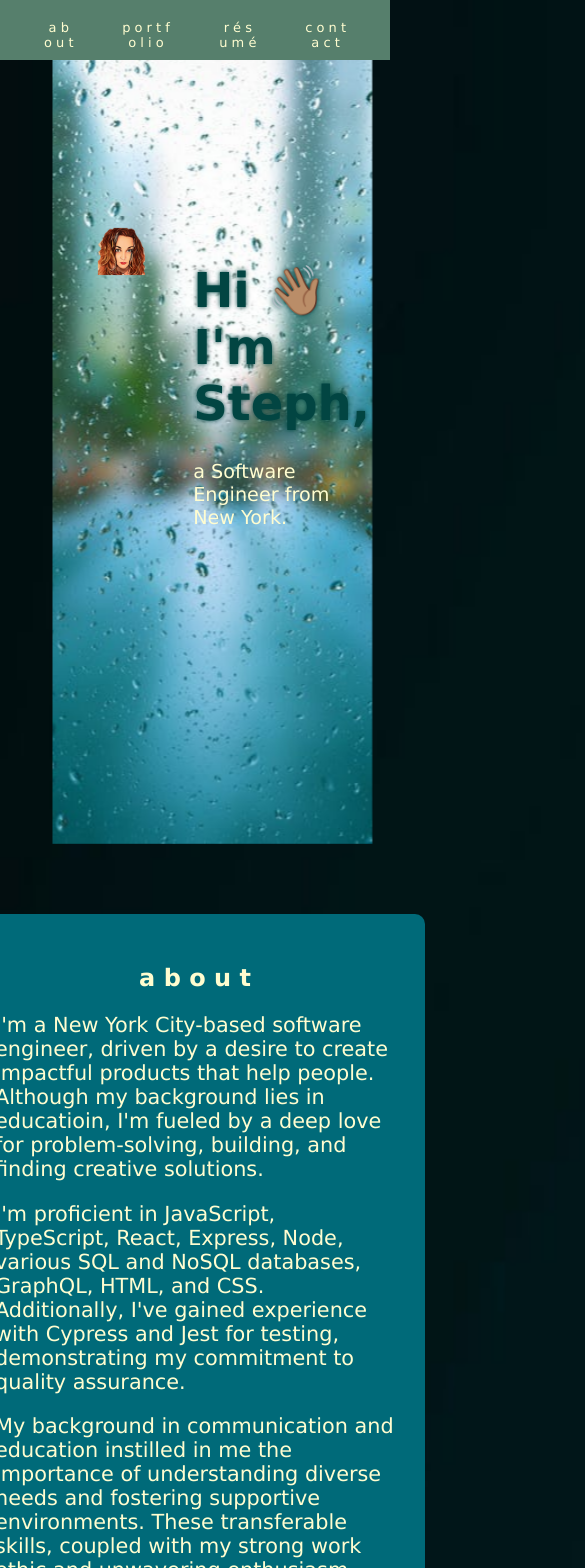
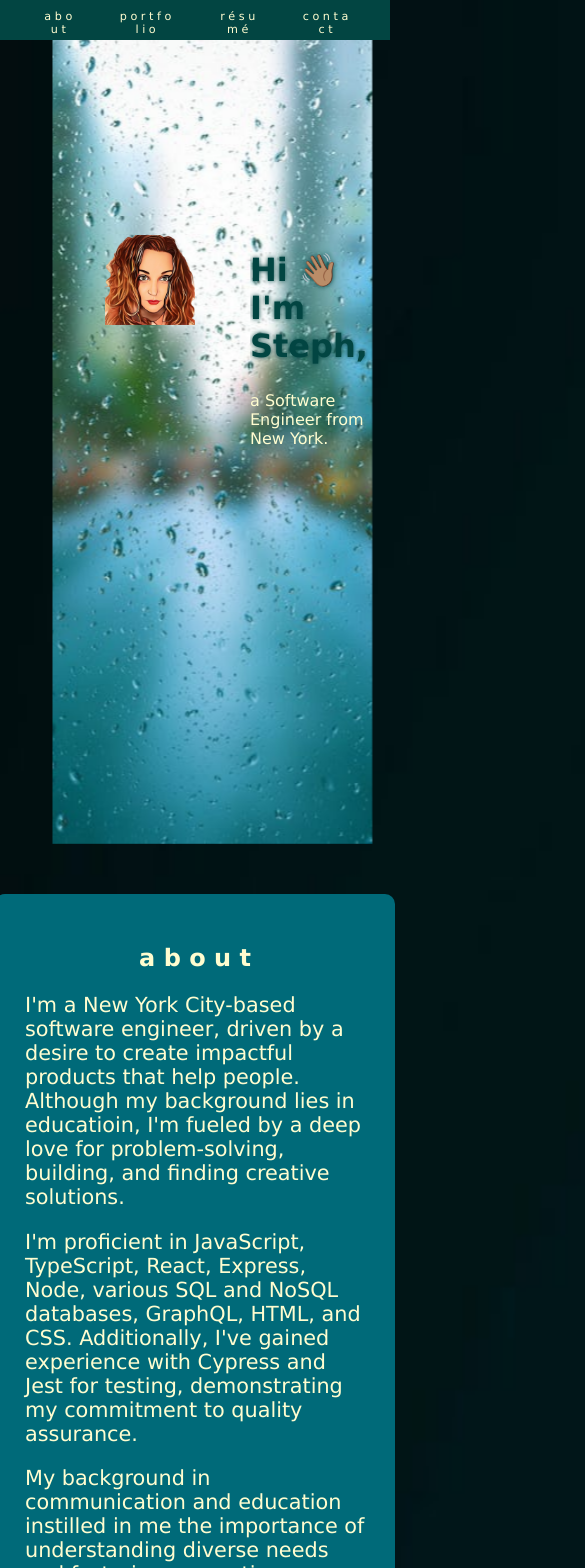
Before and after one commit to stephanie-115/portfolio, a React (Vite) app: page / in a window 390 px wide. Shown: the top 1568 px of the page, 585 px wide, since content can reach past the window. Built offline with nearby package versions, Linux system fonts and the light colour scheme.

Commit message:
Edited responsive styling

```diff
--- a/index.html
+++ b/index.html
@@ -1,4 +1,4 @@
-<!doctype html>
+<!DOCTYPE html>
 <html lang="en">
   <head>
     <meta charset="UTF-8" />
@@ -12,6 +12,5 @@
     <footer>
       <p>&copy; 2024 Stephanie Serrano. All rights reserved.</p>
     </footer>
-
   </body>
 </html>
--- a/src/components/Contact.jsx
+++ b/src/components/Contact.jsx
@@ -41,11 +41,7 @@ function ContactForm() {
             target="_blank"
             rel="noopener noreferrer"
           >
-            <img
-              src={linkedin}
-              className="icon"
-              alt="LinkedIn"
-            />
+            <img src={linkedin} className="icon" alt="LinkedIn" />
           </a>
         </div>
         {state.succeeded ? (
--- a/src/components/FlipCard.module.css
+++ b/src/components/FlipCard.module.css
@@ -13,7 +13,7 @@
 }
 
 .c {
-  position:absolute;
+  position: absolute;
   max-width: 500px;
   max-height: 500px;
   width: 350px;
@@ -29,19 +29,19 @@
   right: 0;
   bottom: 0;
   transform: rotateX(180deg);
-  /* transition: transform 0.1s ease-in; */
   display: flex;
   flex-direction: column;
   justify-content: space-between;
 }
 
 .backcard {
-  width: 100%;
-  height: 100%;
+  width: auto;
+  height: auto;
   display: flex;
   align-items: center;
   justify-content: center;
   margin-top: 70px;
+  margin-right: 3px;
 }
 
 .backcard img {
@@ -99,8 +99,6 @@
   transform: rotateX(0deg);
 }
 
-
-
 .card img {
   width: 100%;
   max-height: 130px;
@@ -123,3 +121,40 @@
   text-align: center;
   font-family: Verdana, Geneva, Tahoma, sans-serif;
 }
+
+/* Tablet styles */
+@media screen and (max-width: 768px) {
+  .container {
+    width: auto;
+    height: auto;
+  }
+
+  .c {
+    width: 100%;
+    height: auto;
+  }
+
+  .backcard {
+    margin-top: 70px;
+    margin-right: 3px;
+  }
+  .card {
+    display: flex;
+    align-items: center;
+  }
+}
+
+/* Mobile styles */
+@media screen and (max-width: 480px) {
+  .container,
+  .c {
+    width: 100%;
+    max-width: none;
+    height: auto;
+    margin: 6px;
+  }
+  .backcard {
+    margin-top: 70px;
+    margin-right: 10px;
+  }
+}
--- a/src/components/Navbar.jsx
+++ b/src/components/Navbar.jsx
@@ -1,4 +1,4 @@
-import React from 'react';
+import React from "react";
 
 export default function Navbar() {
   return (
--- a/src/components/Portfolio.jsx
+++ b/src/components/Portfolio.jsx
@@ -1,63 +1,69 @@
 import React from "react";
-import Card from './PortfolioCard';
-import dog from '../assets/bulldog.png';
-import plant from '../assets/plant.png';
-import graphql from '../assets/graphql.png';
-import plane from '../assets/plane.png';
-import cookboook from '../assets/cookbook.png';
-import produce from '../assets/produce.png';
-import vista from '../assets/vista-mockup.png';
-import nutripup from '../assets/nutripup-mockup.png'
-import wingman from '../assets/wingman-mockup.png'
-import greenpets from '../assets/greenpets-mockup.png'
-import underConstruction from '../assets/construction.png'
+import Card from "./PortfolioCard";
+import dog from "../assets/bulldog.png";
+import plant from "../assets/plant.png";
+import graphql from "../assets/graphql.png";
+import plane from "../assets/plane.png";
+import cookboook from "../assets/cookbook.png";
+import produce from "../assets/produce.png";
+import vista from "../assets/vista-mockup.png";
+import nutripup from "../assets/nutripup-mockup.png";
+import wingman from "../assets/wingman-mockup.png";
+import greenpets from "../assets/greenpets-mockup.png";
+import underConstruction from "../assets/construction.png";
 import { Reveal } from "./Reveal";
 
 const cardsData = [
   {
-    title:'GreenPets',
+    title: "GreenPets",
     image: plant,
-    description: "Nurture your green haven – Find, nurture, and adore your perfect plant match.",
+    description:
+      "Nurture your green haven – Find, nurture, and adore your perfect plant match.",
     mockup: greenpets,
   },
   {
-    title:'Vista',
+    title: "Vista",
     image: graphql,
-    description: "Reimagine GraphQL – Visualize, explore, and generate queries effortlessly.",
+    description:
+      "Reimagine GraphQL – Visualize, explore, and generate queries effortlessly.",
     mockup: vista,
   },
   {
-    title: 'NutriPup',
+    title: "NutriPup",
     image: dog,
-    description: "Fuel your pup's joy – Tailored nutrition, AI recipes, and personalized dog profiles.",
+    description:
+      "Fuel your pup's joy – Tailored nutrition, AI recipes, and personalized dog profiles.",
     mockup: nutripup,
   },
   {
-    title:'Wingman',
+    title: "Wingman",
     image: plane,
-    description: "Fly smart, fly seamless – Your flight companion with Amadeus API integration.",
+    description:
+      "Fly smart, fly seamless – Your flight companion with Amadeus API integration.",
     mockup: wingman,
   },
   {
-    title:'Grandma\'s Cookbook',
+    title: "Grandma's Cookbook",
     image: cookboook,
-    description: "Timeless flavors, modern convenience – Grandma's recipes with a Tasty API twist.",
+    description:
+      "Timeless flavors, modern convenience – Grandma's recipes with a Tasty API twist.",
     mockup: underConstruction,
   },
   {
-    title:'In Season Locally',
+    title: "In Season Locally",
     image: produce,
-    description: "Local freshness, global taste – Personalized produce picks and vendor reviews.",
+    description:
+      "Local freshness, global taste – Personalized produce picks and vendor reviews.",
     mockup: underConstruction,
   },
-]
+];
 
 export default function Portfolio() {
   return (
     <section id="portfolio">
       <div className="portfolio-container">
         <h2>p o r t f o l i o</h2>
-        <Card cards={cardsData}/>
+        <Card cards={cardsData} />
       </div>
     </section>
   );
--- a/src/components/PortfolioCard.jsx
+++ b/src/components/PortfolioCard.jsx
@@ -5,7 +5,7 @@ export default function Card({ cards }) {
   return (
     <>
       {cards.map((card, index) => (
-        <FlipCard key={index} card={card}/>
+        <FlipCard key={index} card={card} />
       ))}
     </>
   );
--- a/src/components/Resume.jsx
+++ b/src/components/Resume.jsx
@@ -319,7 +319,7 @@ export default function Resume() {
                 target="_blank"
                 rel="noopener noreferrer"
               >
-                Vista: The Remedy to Your GraphQL Woes
+                Vista: The Remedy to Your GraphQL Schema Woes
               </a>{" "}
               | <i>Medium</i>
             </CustomAnswer>
--- a/src/components/Reveal.jsx
+++ b/src/components/Reveal.jsx
@@ -8,8 +8,8 @@ export const Reveal = ({ children, width }) => {
   const mainControls = useAnimation();
 
   useEffect(() => {
-    if(isInView) {
-      mainControls.start('visible')
+    if (isInView) {
+      mainControls.start("visible");
     }
   }, [isInView]);
   return (
--- a/src/index.css
+++ b/src/index.css
@@ -1,4 +1,5 @@
-body, html {
+body,
+html {
   margin: 0;
   padding: 0;
   min-height: 100%;
@@ -14,7 +15,6 @@ body {
   background-size: cover;
   min-height: 100%;
 }
-
 
 html {
   scroll-behavior: smooth;
@@ -109,7 +109,7 @@ footer {
   position: fixed;
   height: 100vh;
   overflow: hidden;
-  background-color: #567f6c;
+  background-color: #024542;
   color: #fffdd0;
   padding-top: 20px;
   text-align: center;
@@ -130,20 +130,21 @@ footer {
 }
 
 .navbar a:hover {
-  background-color:#024542;
+  background-color: #567f6c;
   color: #fffdd0;
-  border-radius: 5px;
+  border-radius: 8px;
 }
 
 /* //////// ABOUT SECTION //////// */
 
 .about-container {
+  display: flex;
+  flex-wrap: wrap;
   top: 100vh;
   color: #fffdd0;
   max-width: 850px;
   margin: 0 auto;
   margin-top: 50px;
-  padding: 20px;
   box-sizing: border-box;
 }
 
@@ -191,11 +192,11 @@ h2 {
 
 .logos:before,
 .logos:after {
-  position:absolute;
+  position: absolute;
   top: 0;
   width: 250px;
   height: 100%;
-  content: '';
+  content: "";
   z-index: -2;
 }
 
@@ -325,7 +326,7 @@ h2 {
   width: 100%;
   font-family: Verdana, Geneva, Tahoma, sans-serif;
   font-size: 1rem;
-  color: #006a79;
+  color: #024542;
 }
 
 .contact-us-form textarea {
@@ -337,6 +338,7 @@ h2 {
   margin: 16px 0;
   padding: 10px;
   border-radius: 8px;
+  color: #024542;
 }
 
 .contact-us-form .input-row input[type="text"],
@@ -381,13 +383,13 @@ h2 {
 }
 
 input::placeholder,
-textarea::placeholder
-{
+textarea::placeholder {
   text-align: center;
 }
 
 /* //////// RESPONSIVE STYLING //////// */
 
+/* //////// TABLETS //////// */
 @media only screen and (max-width: 767px) {
   .navbar {
     position: fixed;
@@ -432,7 +434,6 @@ textarea::placeholder
     padding-left: 20px;
     padding-right: 20px;
     padding-top: 100px;
-
   }
 
   .title {
@@ -445,27 +446,131 @@ textarea::placeholder
   }
 
   .about-container {
-    height: 100vh;
+    height: auto;
   }
 
   .about-textbox {
-    height: 100vh;
+    height: auto;
+    max-width: 550px;
+    font-size: medium;
+  }
+
+  .portfolio-container {
+    max-width: 600px;
+    height: auto;
+  }
+
+  .resume-container {
+    height: auto;
+    max-width: 600px;
+  }
+
+  .contact-container {
+    height: auto;
+    max-width: 600px;
+  }
+
+  .download-button {
+    font-size: small;
+  }
+
+  .contact-us-form button {
+    font-size: small;
+  }
+
+  .icon-container {
+    display: flex;
+    justify-content: space-around;
+  }
+
+  .icon {
+    width: 30px;
+    height: 30px;
+  }
+
+  .about-icon-container {
+    max-width: 100%;
+  }
+}
+
+/* //////// MOBILE //////// */
+@media only screen and (max-width: 480px) {
+  .navbar {
+    position: fixed;
+    width: 100%;
+    height: auto;
+    top: 0;
+    left: 0;
+    height: 40px;
+    padding-top: 15px;
+    writing-mode: horizontal-tb;
+    text-align: center;
+    display: flex;
+    justify-content: space-around;
+    align-items: center;
+    box-sizing: border-box;
+  }
+
+  .navbar a {
+    padding: 10px;
+    height: 40px;
+    padding-top: 20px;
+    padding-bottom: 10px;
+    writing-mode: horizontal-tb;
+    margin: 0 10 px;
+    font-size: 0.7rem;
+  }
+
+  .foreground-container {
+    margin-top: 180px;
+    padding-left: 20px;
+    padding-right: 20px;
+  }
+
+  .background {
+    background-size: contain;
+    max-width: 400px;
+  }
+
+  .text-content {
+    margin-top: 130px;
+    padding-left: 20px;
+    padding-right: 20px;
+    padding-top: 100px;
+  }
+
+  .title {
+    font-size: 2rem;
+    color: #024542;
+  }
+
+  .subtitle {
+    font-size: 1rem;
+  }
+
+  .about-container {
+    height: auto;
+    max-width: 400px;
+  }
+
+  .about-textbox {
+    height: auto;
     max-width: 400px;
     font-size: medium;
   }
 
   .portfolio-container {
     max-width: 400px;
-    max-height: 4000px;
+    height: auto;
   }
 
   .resume-container {
-    height: 100vh;
+    height: auto;
     max-width: 400px;
   }
 
   .contact-container {
-    height: 100vh;
+    height: auto;
     max-width: 400px;
   }
 
```
Also changed, not shown: src/components/FlipCard.jsx (+8 -6 lines), src/components/Intro.jsx (+5 -5 lines), src/main.jsx (+7 -8 lines).
